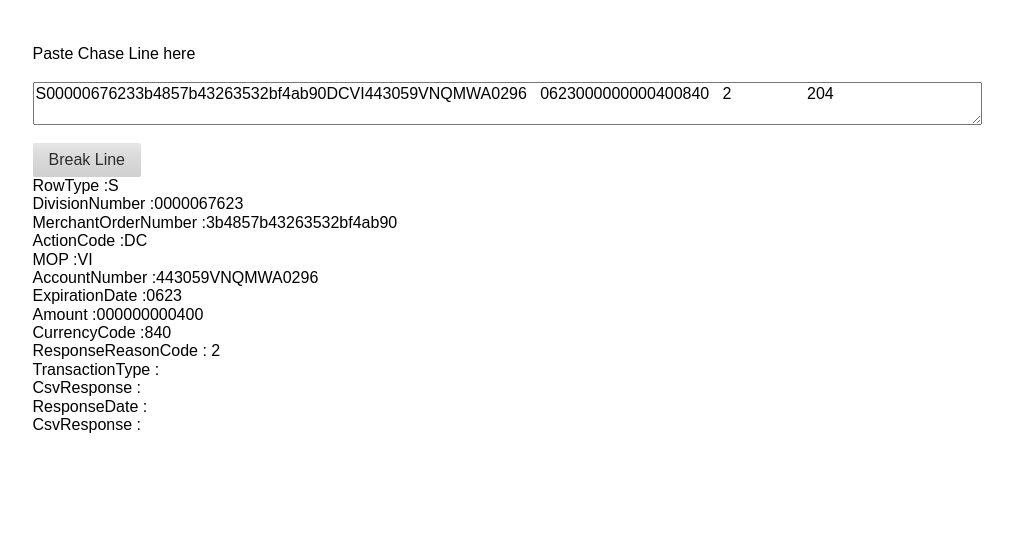
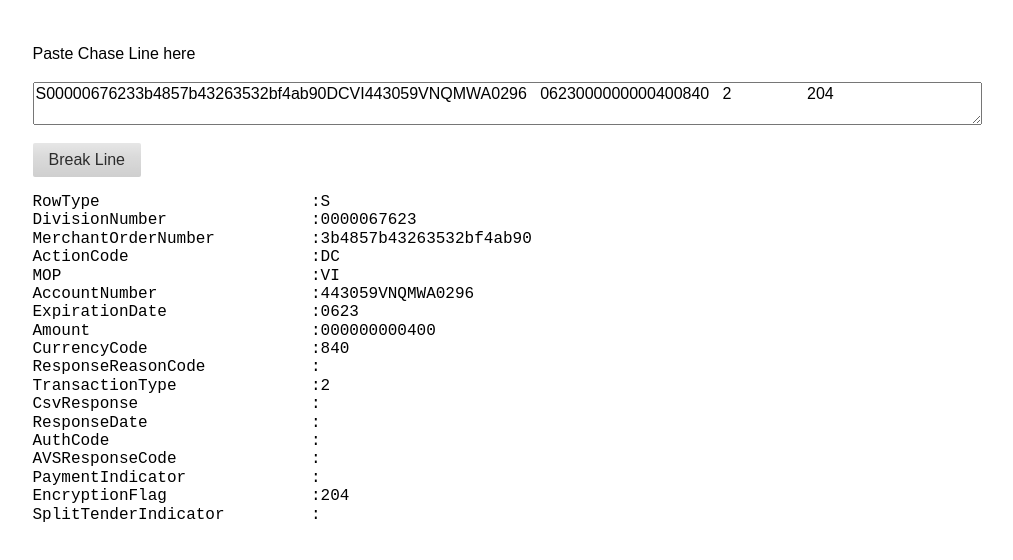
Before and after one commit to bajalnyt/bajalnyt.github.io, a plain HTML site: page chase_file.html in a window 1280 px wide. Both pictures are taken after a click on the button "Break Line". Shown: the whole page, without its empty margins (133-1146 px from the left). Drawn offline with nearby package versions, Linux system fonts and the light colour scheme.

Commit message:
add back

```diff
--- a/chase_file.html
+++ b/chase_file.html
@@ -6,25 +6,32 @@
     <script>
         function breakLine() {
             var strToBreak = document.getElementById("chaseline").textContent.trim()
-            var output = ""
-            output += "RowType              :" + strToBreak.substring(0, 1) + " <br>"
-            output += "DivisionNumber       :" + strToBreak.substring(1, 11) + " <br>"
-            output += "MerchantOrderNumber  :" + strToBreak.substring(11, 33) + " <br>"
-            output += "ActionCode              :" + strToBreak.substring(33, 35) + " <br>"
-            output += "MOP              :" + strToBreak.substring(35, 37) + " <br>"
+            var output = "<pre>"
+            output += "RowType                      :" + strToBreak.substring(0, 1) + " <br>"
+            output += "DivisionNumber               :" + strToBreak.substring(1, 11) + " <br>"
+            output += "MerchantOrderNumber          :" + strToBreak.substring(11, 33) + " <br>"
+            output += "ActionCode                   :" + strToBreak.substring(33, 35) + " <br>"
+            output += "MOP                          :" + strToBreak.substring(35, 37) + " <br>"
 
-            output += "AccountNumber              :" + strToBreak.substring(37, 56) + " <br>"
-            output += "ExpirationDate       :" + strToBreak.substring(56, 60) + " <br>"
-            output += "Amount  :" + strToBreak.substring(60, 72) + " <br>"
-            output += "CurrencyCode              :" + strToBreak.substring(72, 75) + " <br>"
-            output += "ResponseReasonCode              :" + strToBreak.substring(75, 79) + " <br>"
+            output += "AccountNumber                :" + strToBreak.substring(37, 56) + " <br>"
+            output += "ExpirationDate               :" + strToBreak.substring(56, 60) + " <br>"
+            output += "Amount                       :" + strToBreak.substring(60, 72) + " <br>"
+            output += "CurrencyCode                 :" + strToBreak.substring(72, 75) + " <br>"
+            output += "ResponseReasonCode           :" + strToBreak.substring(75, 78) + " <br>"
 
-            output += "TransactionType              :" + strToBreak.substring(79, 80) + " <br>"
-            output += "CsvResponse              :" + strToBreak.substring(80, 82) + " <br>"
+            output += "TransactionType              :" + strToBreak.substring(78, 79) + " <br>"
+            output += "CsvResponse                  :" + strToBreak.substring(79, 80) + " <br>"
 
-            output += "ResponseDate              :" + strToBreak.substring(80, 86) + " <br>"
-            output += "CsvResponse              :" + strToBreak.substring(80, 82) + " <br>"
+            output += "ResponseDate                 :" + strToBreak.substring(80, 86) + " <br>"
+            output += "AuthCode                     :" + strToBreak.substring(86, 92) + " <br>"
+            output += "AVSResponseCode              :" + strToBreak.substring(92, 94) + " <br>"
+            output += "PaymentIndicator             :" + strToBreak.substring(95, 96) + " <br>"
 
+            output += "EncryptionFlag               :" + strToBreak.substring(96, 99) + " <br>"
+            output += "SplitTenderIndicator         :" + strToBreak.substring(103, 104) + " <br>"
+
+
+            output += "</pre"
 
             document.getElementById("output").innerHTML = output
 
```
Also changed, not shown: chase_file.htm (deleted, +0 -59 lines).
